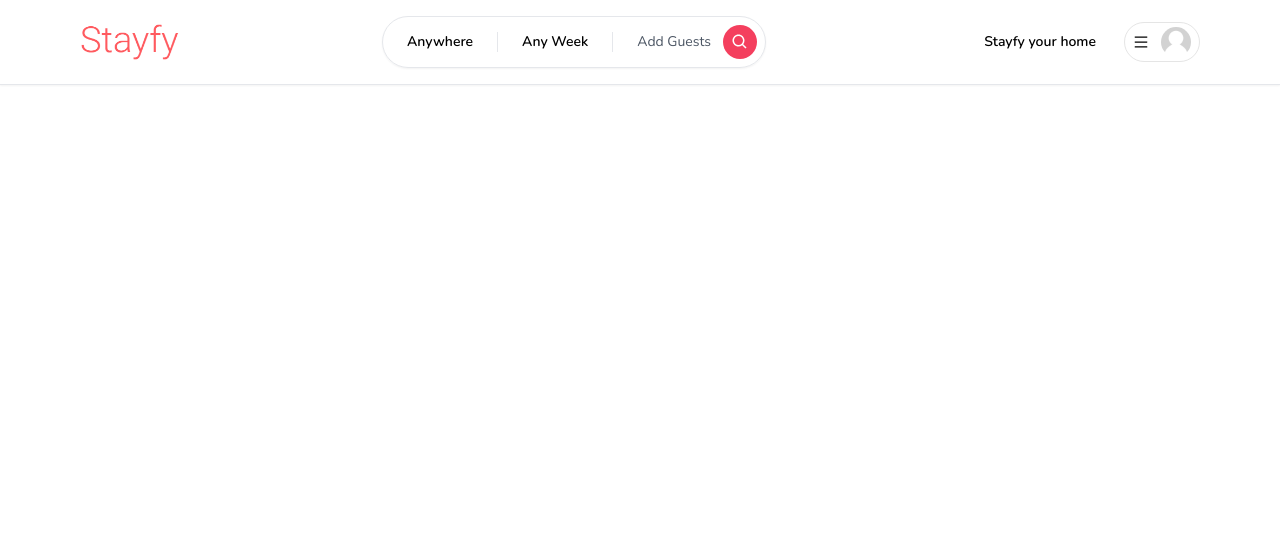
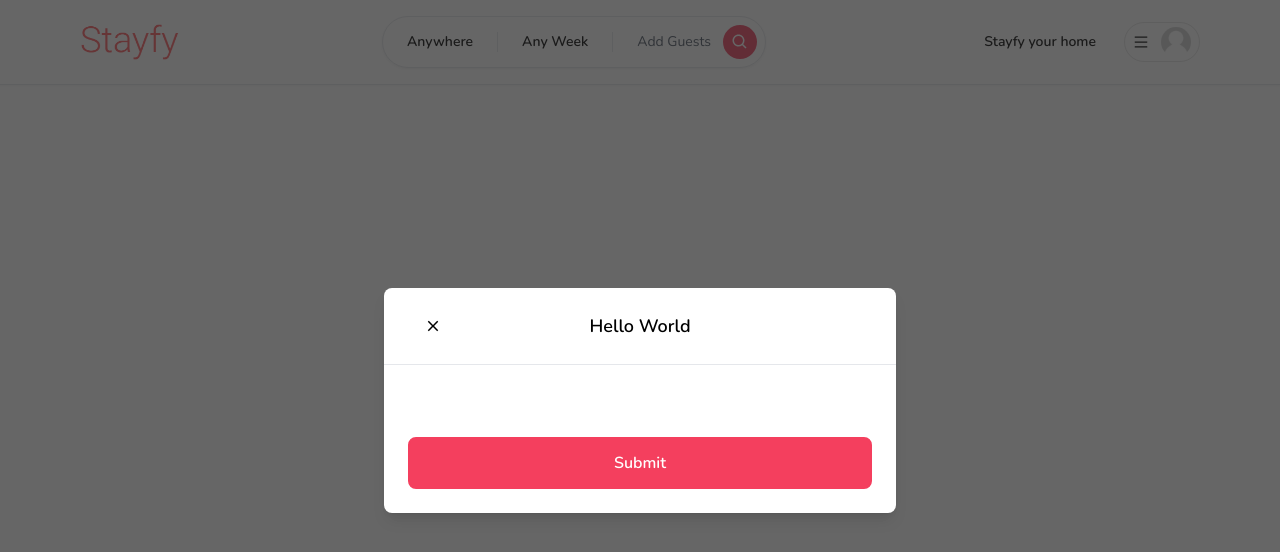
Before and after one commit to The-Matrix-7/Stayfy, a Next.js app: page / in a window 1280 px wide. Shown: the top 552 px of the page. Built offline with nearby package versions, Linux system fonts and the light colour scheme.

Commit message:
Modal & Buttons

```diff
--- /dev/null
+++ b/app/components/Buttons.tsx
@@ -0,0 +1,58 @@
+'use client';
+
+import { IconType } from "react-icons";
+
+interface ButtonProps {
+  label: string;
+  onClick: (e: React.MouseEvent<HTMLButtonElement>) => void;
+  disabled?: boolean;
+  outline?: boolean
+  small?: boolean;
+  icon?: IconType;
+}
+
+const Button: React.FC<ButtonProps> = ({
+  label,
+  onClick,
+  disabled,
+  outline,
+  small,
+  icon : Icon
+}) => {
+  return (
+    <button
+      onClick={onClick}
+      disabled={disabled}
+      className={`
+        relative
+        disabled:opacity-70
+        disabled:cursor-not-allowed
+        rounded-lg
+        hover:opacity-80
+        transition
+        w-full
+        ${outline ? 'bgwhite' : 'bg-rose-500'}
+        ${outline ? 'border-black' : 'border-rose-500'}
+        ${outline ? 'text-black' : 'text-white'}
+        ${small ? 'py-1' : 'py-3'}
+        ${small ? 'text-sm' : 'text-md'}
+        ${small ? 'font-light' : 'font-semibold'}
+        ${small ? 'border-[1px]' : 'border-2'}
+      `}
+    >
+      {Icon &&  (
+        <Icon
+          size={24}
+          className="
+            absolute
+            left-4
+            top-3
+          "
+        />
+      )}
+      {label}
+    </button>
+   );
+}
+
+export default Button;
--- /dev/null
+++ b/app/components/modals/Modal.tsx
@@ -0,0 +1,192 @@
+'use client';
+
+import { useCallback, useEffect, useState } from "react";
+import { IoMdClose } from 'react-icons/io';
+import Button from "../Buttons";
+
+interface ModalProps {
+  isOpen?: boolean;
+  onClose: () => void;
+  onSubmit: () => void;
+  title?: string;
+  body?: React.ReactElement;
+  footer?: React.ReactElement;
+  actionLabel: string;
+  disabled?: boolean;
+  secondaryAction?: () => void;
+  secondaryActionLabel?: string;
+}
+
+
+const Modal: React.FC<ModalProps> = ({
+  isOpen,
+  onClose,
+  onSubmit,
+  title,
+  body,
+  footer,
+  actionLabel,
+  disabled,
+  secondaryAction,
+  secondaryActionLabel
+}) => {
+  const [showModal, setShowModal] = useState(isOpen);
+
+  useEffect(() => {
+    setShowModal(isOpen);
+  }, [isOpen]);
+
+  const handleClose = useCallback(() => {
+    if (disabled) {
+      return;
+    }
+
+    setShowModal(false);
+    setTimeout(() => {
+      onClose();
+    }, 300);
+  }, [disabled, onClose]);
+
+    const handleSubmit = useCallback(() => {
+      if (disabled) {
+        return;
+      }
+
+      onSubmit();
+    }, [disabled, onSubmit])
+
+    const handleSecondaryAction = useCallback(() => {
+      if (disabled || !secondaryAction) {
+        return;
+      }
+
+      secondaryAction();
+    }, [disabled, secondaryAction]);
+
+  return (
+    <>
+      <div
+        className="
+          justify-center
+          items-center
+          flex
+          overflow-x-hidden
+          overflow-y-auto
+          fixed
+          inset-0
+          z-50
+          outline-none
+          focus:outline-none
+          bg-neutral-800/70
+        "
+      >
+        <div
+          className="
+            relative
+            w-full
+            md:w-4/6
+            lg:w-3/6
+            xl:w-2/5
+            my-6
+            mx-auto
+            h-full
+            lg:h-auto
+            md:h-auto
+          "
+        >
+          {/* CONTENT */}
+          <div
+            className={`
+              translate
+              duration-300
+              h-full
+              ${showModal ? 'translate-y-0' : 'translate-y-full'}
+              ${showModal ? 'opacity-100' : 'opacity-0'}
+            `}
+          >
+            <div
+              className="
+                translate
+                h-full
+                lg:h-auto
+                md:h=auto
+                border-0
+                rounded-lg
+                shadow-lg
+                relative
+                flex
+                flex-col
+                w-fuill
+                bg-white
+                outline-none
+                focus:outline-none
+              "
+            >
+              {/*HEADER */}
+              <div
+                className="
+                  flex
+                  items-center
+                  p-6
+                  rounded-t
+                  justify-center
+                  relative
+                  border-b-[1px]
+                "
+              >
+                <button
+                  onClick={handleClose}
+                  className="
+                    p-1
+                    border-0
+                    hover:opacity-70
+                    transition
+                    absolute
+                    left-9
+                  "
+                >
+                  <IoMdClose size={18} />
+                </button>
+                <div className="text-lg font-semibold">
+                  {title}
+                </div>
+              </div>
+              {/* BODY */}
+              <div className="relative p-6 flex-auto">
+                {body}
+              </div>
+              {/* FOOTER */}
+              <div className="flex flex-col gap-2 p-6">
+                <div
+                  className="
+                    flex
+                    flex-row
+                    items-center
+                    gap-4
+                    w-full
+                  "
+                >
+                  {secondaryAction && secondaryActionLabel && (
+                    <Button
+                      outline
+                      disabled={disabled}
+                      label={secondaryActionLabel}
+                      onClick={handleSecondaryAction}
+                    />
+                  )}
+                  <Button
+                    disabled={disabled}
+                    label={actionLabel}
+                    onClick={handleSubmit}
+                  />
+                </div>
+              </div>
+            </div>
+          </div>
+        </div>
+      </div>
+    </>
+   );
+}
+
+export default Modal;
--- a/app/layout.tsx
+++ b/app/layout.tsx
@@ -2,6 +2,7 @@
 
 import './globals.css'
 import Navbar from './components/navbar/Navbar';
+import Modal from './components/modals/Modal';
 
 export const metadata = {
   title: 'Stayfy',
@@ -20,6 +21,7 @@
   return (
     <html lang="en">
       <body className={font.className}>
+        <Modal actionLabel="Submit" title="Hello World" isOpen />
         <Navbar />
         {children}
       </body>
```
